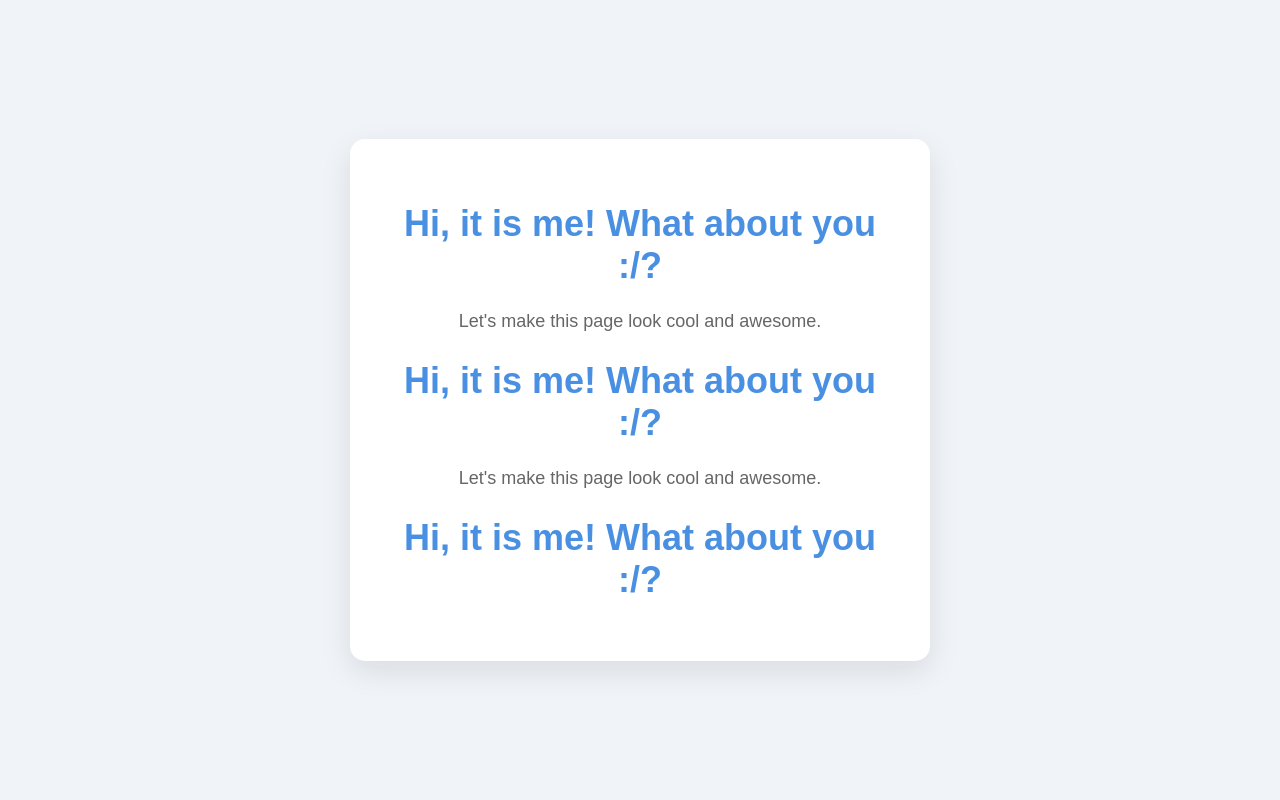
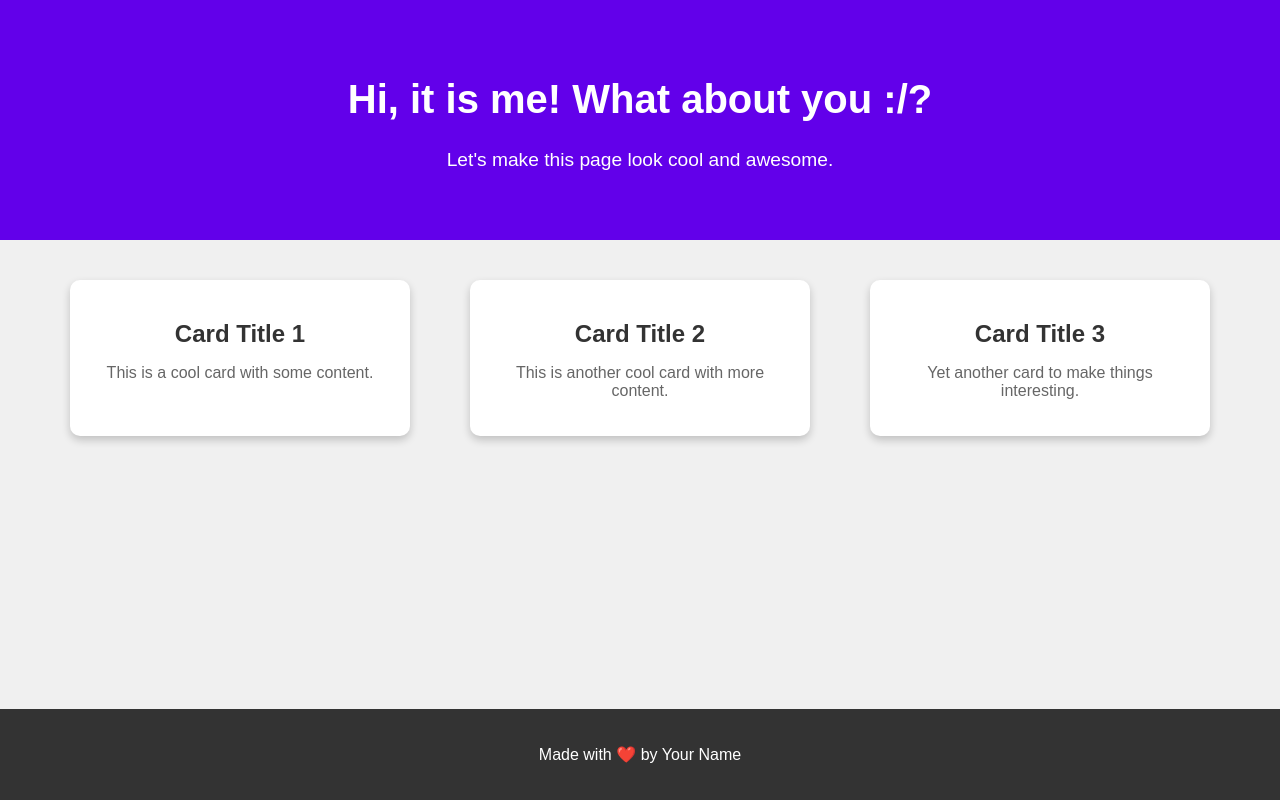
Before and after one commit to winkevinzzzz/my-app-test, a React (Create React App) app: page / in a window 1280 px wide. Built offline with nearby package versions, Linux system fonts and the light colour scheme.

Commit message:
try merging main to masater

```diff
--- a/src/App.css
+++ b/src/App.css
@@ -1,52 +1,100 @@
-/* General Body Styling */
+/* General Styles */
 body {
-  background: #f0f4f8;
+  margin: 0;
   font-family: 'Arial', sans-serif;
-  margin: 0;
-  padding: 0;
-  display: flex;
-  justify-content: center;
-  align-items: center;
-  height: 100vh;
+  background-color: #f0f0f0;
   color: #333;
 }
 
-/* App Container Styling */
 .app-container {
-  background-color: #ffffff;
-  border-radius: 15px;
-  padding: 40px;
-  box-shadow: 0 10px 30px rgba(0, 0, 0, 0.1);
-  text-align: center;
-  max-width: 500px;
-  width: 90%;
+  display: flex;
+  flex-direction: column;
+  align-items: center;
+  min-height: 100vh;
 }
 
-/* Heading Styling */
-.greeting-text {
-  font-size: 36px;
-  font-weight: bold;
-  color: #4a90e2;
-  margin-bottom: 20px;
+/* Header Styles */
+.header {
+  text-align: center;
+  padding: 50px 20px;
+  background-color: #6200ea;
+  color: white;
+  width: 100%;
 }
 
-/* Description Styling */
-.description-text {
-  font-size: 18px;
-  color: #666;
-  line-height: 1.6;
+.greeting-text {
+  font-size: 2.5rem;
+  animation: fadeIn 2s ease-in-out;
 }
 
-/* Hover Effects for Links or Buttons (if needed) */
-a, button {
-  text-decoration: none;
-  background-color: #4a90e2;
-  color: white;
-  padding: 10px 20px;
-  border-radius: 25px;
-  transition: background-color 0.3s ease;
+.description-text {
+  font-size: 1.2rem;
+  animation: slideIn 1.5s ease-in-out;
 }
 
-a:hover, button:hover {
-  background-color: #357ab7;
+/* Content Section Styles */
+.content-section {
+  display: flex;
+  justify-content: space-around;
+  flex-wrap: wrap;
+  padding: 20px;
+  width: 100%;
+  max-width: 1200px;
 }
+
+.card {
+  background-color: white;
+  border-radius: 10px;
+  box-shadow: 0 4px 8px rgba(0, 0, 0, 0.2);
+  margin: 20px;
+  padding: 20px;
+  width: 300px;
+  text-align: center;
+  transition: transform 0.3s ease, box-shadow 0.3s ease;
+}
+
+.card:hover {
+  transform: translateY(-10px);
+  box-shadow: 0 8px 16px rgba(0, 0, 0, 0.3);
+}
+
+.card h2 {
+  font-size: 1.5rem;
+  margin-bottom: 10px;
+}
+
+.card p {
+  font-size: 1rem;
+  color: #666;
+}
+
+/* Footer Styles */
+.footer {
+  text-align: center;
+  padding: 20px;
+  background-color: #333;
+  color: white;
+  width: 100%;
+  margin-top: auto;
+}
+
+/* Animations */
+@keyframes fadeIn {
+  from {
+    opacity: 0;
+  }
+  to {
+    opacity: 1;
+  }
+}
+
+@keyframes slideIn {
+  from {
+    transform: translateY(-50px);
+    opacity: 0;
+  }
+  to {
+    transform: translateY(0);
+    opacity: 1;
+  }
+}
--- a/src/App.js
+++ b/src/App.js
@@ -1,13 +1,30 @@
+import React from 'react';
 import './App.css';
 
 function App() {
   return (
     <div className="app-container">
-      <h1 className="greeting-text">Hi, it is me! What about you :/?</h1>
-      <p className="description-text">Let's make this page look cool and awesome.</p>
-      <h1 className="greeting-text">Hi, it is me! What about you :/?</h1>
-      <p className="description-text">Let's make this page look cool and awesome.</p>
-      <h1 className="greeting-text">Hi, it is me! What about you :/?</h1>
+      <header className="header">
+        <h1 className="greeting-text">Hi, it is me! What about you :/?</h1>
+        <p className="description-text">Let's make this page look cool and awesome.</p>
+      </header>
+      <section className="content-section">
+        <div className="card">
+          <h2>Card Title 1</h2>
+          <p>This is a cool card with some content.</p>
+        </div>
+        <div className="card">
+          <h2>Card Title 2</h2>
+          <p>This is another cool card with more content.</p>
+        </div>
+        <div className="card">
+          <h2>Card Title 3</h2>
+          <p>Yet another card to make things interesting.</p>
+        </div>
+      </section>
+      <footer className="footer">
+        <p>Made with ❤️ by Your Name</p>
+      </footer>
     </div>
   );
 }
```
